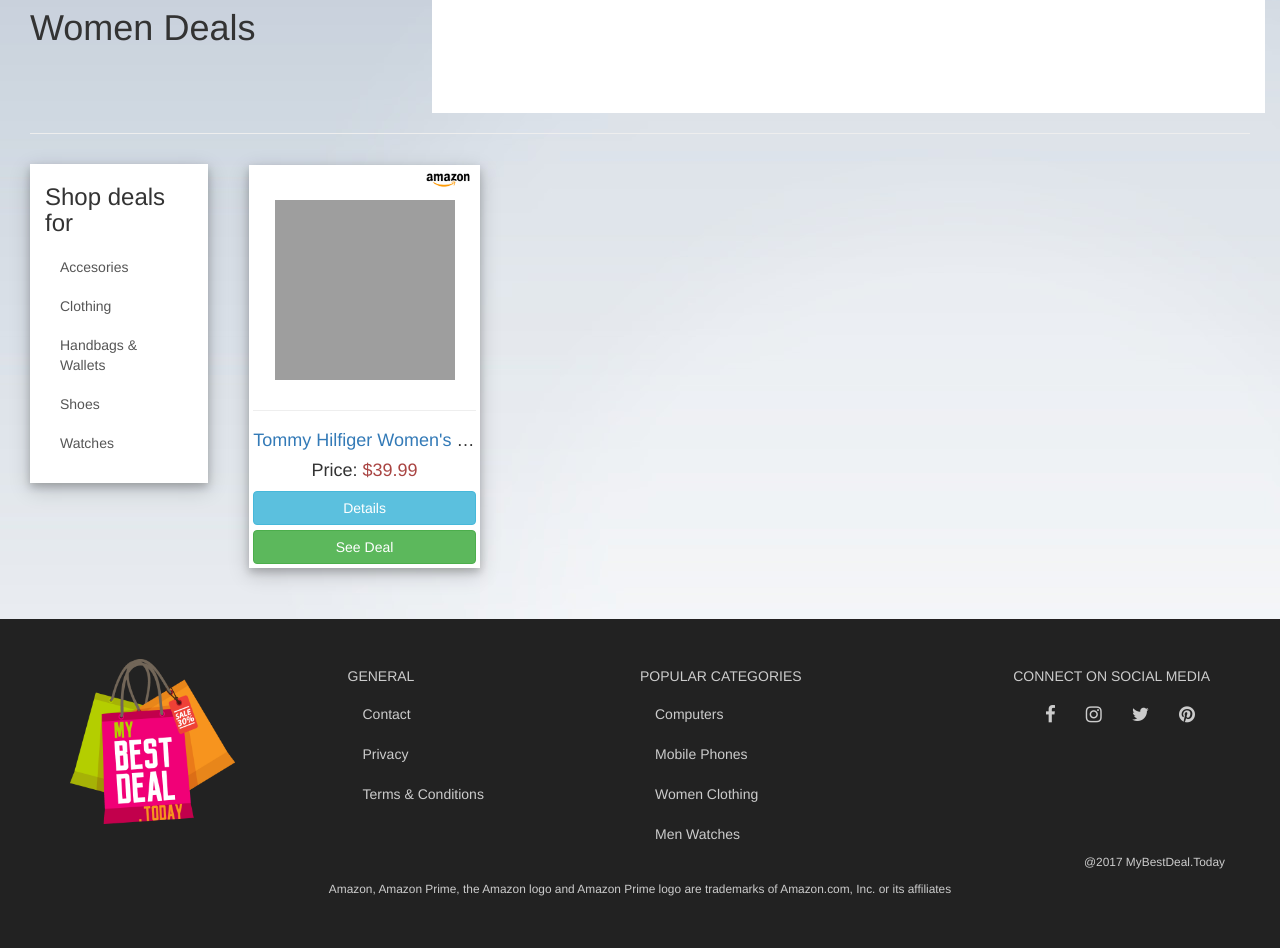
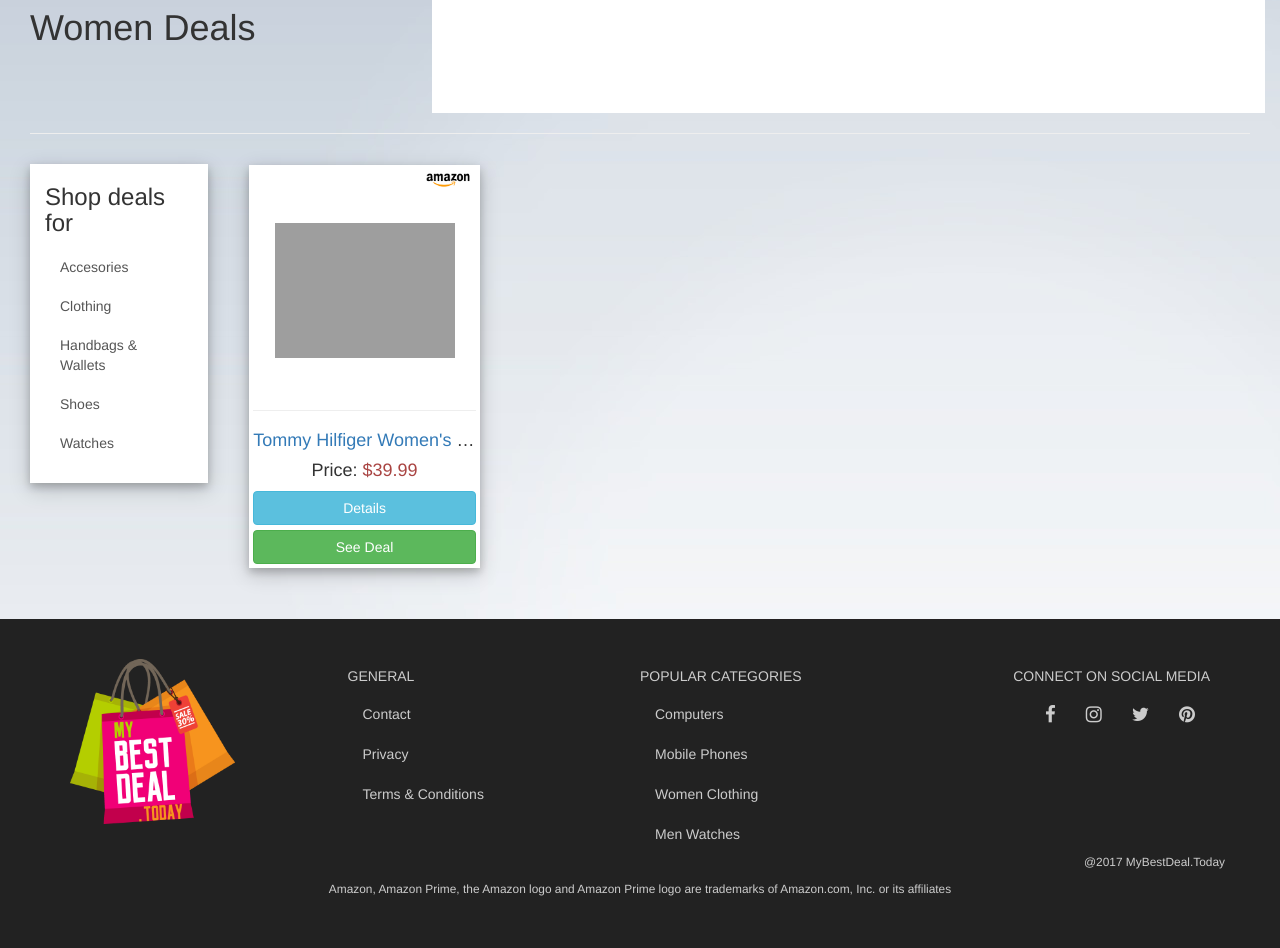
Before and after one commit to merdogan10/bestdeal, a Django app: page /Women/ in a window 1280 px wide. Shown: the part 159-1107 px from the top of the page. Run offline with Django 3.2, Linux system fonts and the light colour scheme; data comes from the database, SQL or seed files in the repository; some libraries are stand-ins or nearby versions; grey boxes are pictures that could not be loaded.

Commit message:
center the index image

```diff
--- a/mybestdeal/bestdeal/static/bestdeal/style.css
+++ b/mybestdeal/bestdeal/static/bestdeal/style.css
@@ -15,6 +15,25 @@ body{
     z-index: 1;
     box-shadow: 0 4px 8px 0 rgba(0, 0, 0, 0.2), 0 6px 20px 0 rgba(0, 0, 0, 0.19);
 }
+
+.cardimage{
+    padding: 10px;
+    max-width: 200px;
+    max-height: 200px;
+
+}
+.cardimagea{
+    display: table-cell;
+    vertical-align: middle;
+    text-align: center;
+}
+.cardimagediv{
+    display: table;
+    height: 200px;
+    width: 100%;
+    text-align: center;
+}
+
 .mycardtitle{
     width: 100%;
     white-space: nowrap;
--- a/mybestdeal/templates/index.html
+++ b/mybestdeal/templates/index.html
@@ -104,12 +104,12 @@
                             <div class="row">
                                 <div class="col-md-12 text-right">
                                     <a class="text-right" href="https://www.amazon.com">
-                                  <img class="card-img-top" src="/static/bestdeal/images/amazon_logo.jpg" height="20">
+                                      <img class="card-img-top" src="/static/bestdeal/images/amazon_logo.jpg" height="20">
                                   </a>
                                 </div>
-                                <div class="col-md-12">
-                                    <a href="/{{ product.sub_category.category.category_name }}/{{ product.sub_category.sub_category_name }}/{{ product.slug }}/">
-                                        <img class="card-img-top" src="{{ product.photo_url }}" alt="Card image cap" height="200" style="padding: 10px;max-width: 200px;">
+                                <div class="col-md-12 cardimagediv">
+                                    <a class="cardimagea" href="/{{ product.sub_category.category.category_name }}/{{ product.sub_category.sub_category_name }}/{{ product.slug }}/">
+                                        <img class="card-img-top cardimage" src="{{ product.photo_url }}" alt="Card image cap">
                                     </a>
                                 </div>
                             </div>
@@ -140,9 +140,9 @@
                                       <img class="card-img-top" src="/static/bestdeal/images/amazon_logo.jpg" height="20">
                                   </a>
                                 </div>
-                                <div class="col-md-12">
-                                    <a href="/{{ product.sub_category.category.category_name }}/{{ product.sub_category.sub_category_name }}/{{ product.slug }}/">
-                                        <img class="card-img-top" src="{{ product.photo_url }}" alt="Card image cap" height="200" style="padding: 10px;max-width: 200px;">
+                                <div class="col-md-12 cardimagediv">
+                                    <a class="cardimagea" href="/{{ product.sub_category.category.category_name }}/{{ product.sub_category.sub_category_name }}/{{ product.slug }}/">
+                                        <img class="card-img-top cardimage" src="{{ product.photo_url }}" alt="Card image cap">
                                     </a>
                                 </div>
                             </div>
```
